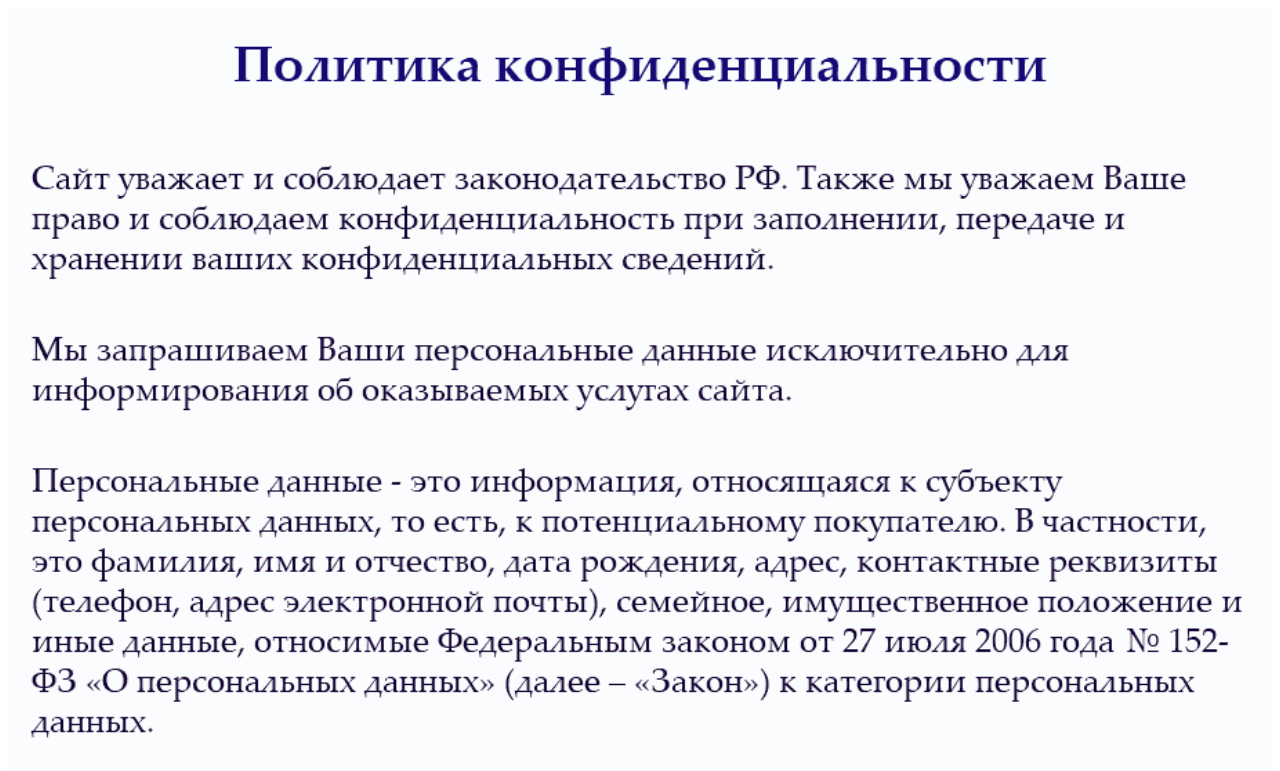
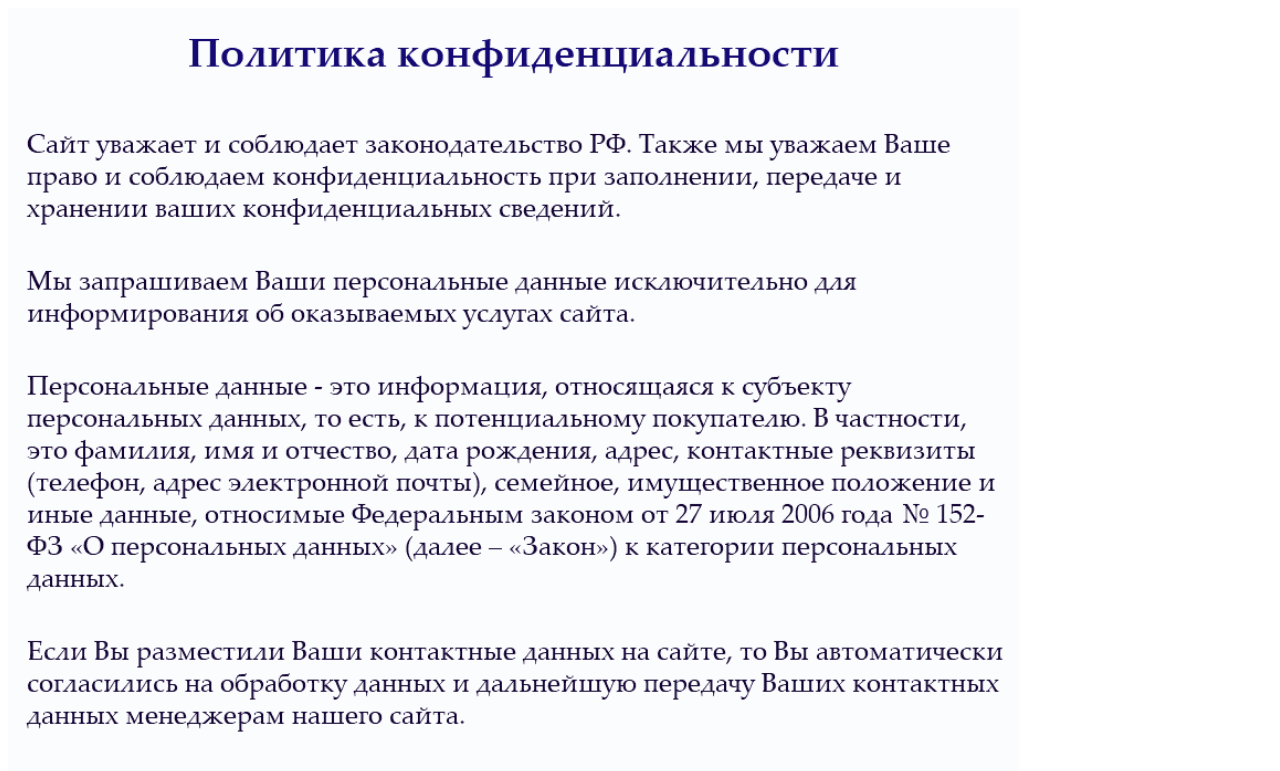
Before and after one commit to Prudexxx/politika, a plain HTML site: page index.html in a window 1280 px wide. Shown: the top 771 px of the page. Drawn offline with Linux system fonts and the light colour scheme.

Commit message:
Update index.html

```diff
--- a/index.html
+++ b/index.html
@@ -6,6 +6,6 @@
     <title>Политика конфидициальности</title>
 </head>
 <body>
-    <div ><img style="width: 100%; margin: 0 auto;" src="4de79ed22702d696bc32b8e125e43bef.png" alt=""></div>
+    <div ><img style="width: 80%; margin: 0 auto;" src="4de79ed22702d696bc32b8e125e43bef.png" alt=""></div>
 </body>
 </html>
```
